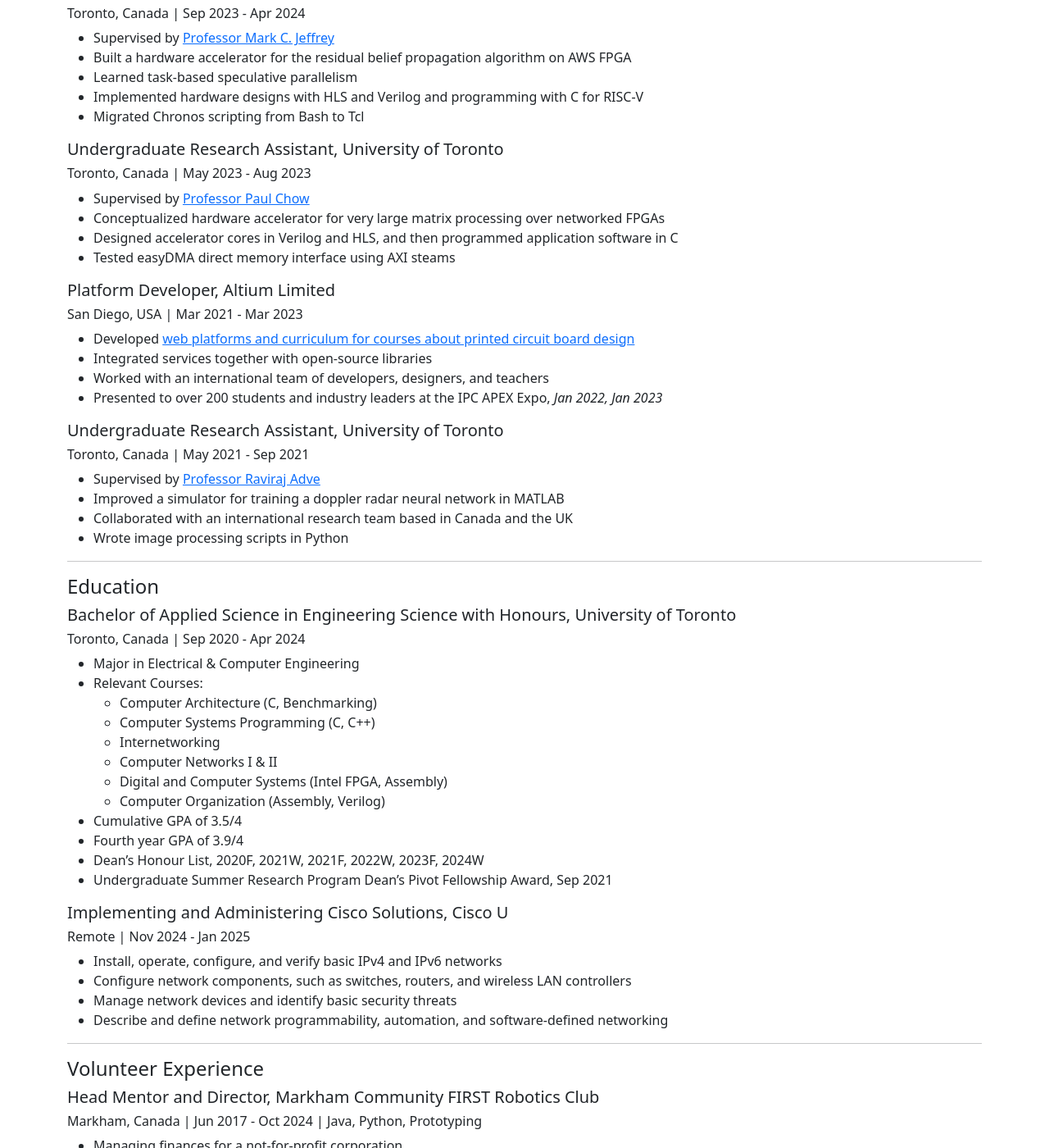
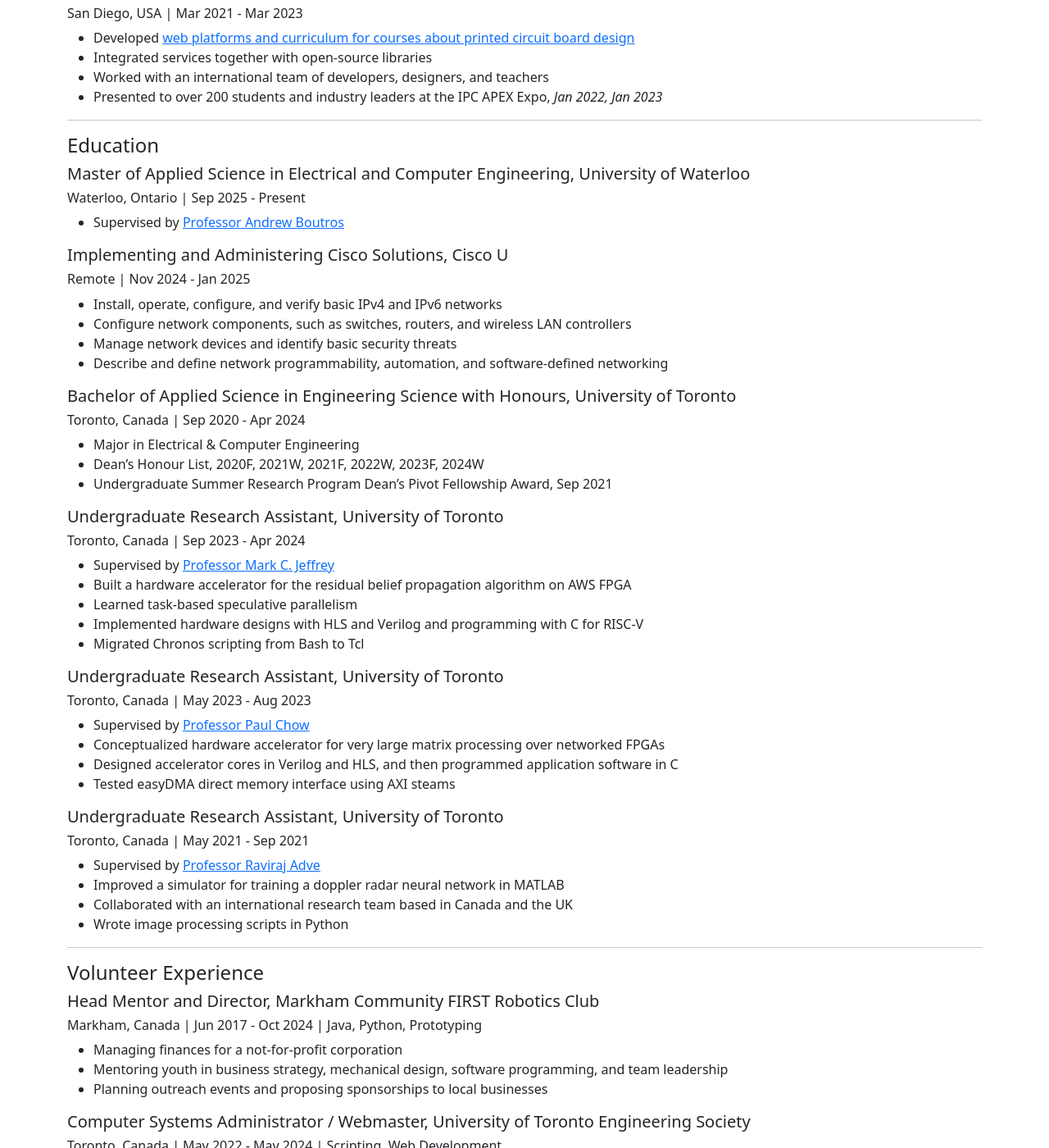
Before and after one commit to balaji-venkatesh/balaji-venkatesh.github.io, a Jekyll site: the page built from resume.md, in a window 1280 px wide and 1400 px high, scrolled down 437 px. Shown: the whole window at 82% size. Built offline with Jekyll 4.4.1, drawn with Linux system fonts in a browser that asks for light colours; some of the changed lines change nothing that is shown; some of the changed text lies outside the part shown.

Commit message:
Add MASc and move RAs to education

```diff
--- a/resume.md
+++ b/resume.md
@@ -18,6 +18,34 @@
 - Architected a modern, portable, and functional tech stack
 - Delivered a system to collect data for a demand-response program
 
+##### Platform Developer, Altium Limited
+###### San Diego, USA | Mar 2021 - Mar 2023
+- Developed [web platforms and curriculum for courses about printed circuit board design](https://education.altium.com/)
+- Integrated services together with open-source libraries
+- Worked with an international team of developers, designers, and teachers
+- Presented to over 200 students and industry leaders at the IPC APEX Expo, *Jan 2022, Jan 2023*
+
+---
+
+#### Education
+
+##### Master of Applied Science in Electrical and Computer Engineering, University of Waterloo
+###### Waterloo, Ontario | Sep 2025 - Present
+- Supervised by [Professor Andrew Boutros](https://andrewboutros.github.io/)
+
+##### Implementing and Administering Cisco Solutions, Cisco U
+###### Remote | Nov 2024 - Jan 2025
+- Install, operate, configure, and verify basic IPv4 and IPv6 networks
+- Configure network components, such as switches, routers, and wireless LAN controllers
+- Manage network devices and identify basic security threats
+- Describe and define network programmability, automation, and software-defined networking
+
+##### Bachelor of Applied Science in Engineering Science with Honours, University of Toronto
+###### Toronto, Canada | Sep 2020 - Apr 2024
+- Major in Electrical & Computer Engineering
+- Dean’s Honour List, 2020F, 2021W, 2021F, 2022W, 2023F, 2024W
+- Undergraduate Summer Research Program Dean’s Pivot Fellowship Award, Sep 2021
+
 ##### Undergraduate Research Assistant, University of Toronto
 ###### Toronto, Canada | Sep 2023 - Apr 2024
 - Supervised by [Professor Mark C. Jeffrey](https://www.eecg.utoronto.ca/~mcj/)
@@ -33,45 +61,12 @@
 - Designed accelerator cores in Verilog and HLS, and then programmed application software in C
 - Tested easyDMA direct memory interface using AXI steams
 
-##### Platform Developer, Altium Limited
-###### San Diego, USA | Mar 2021 - Mar 2023
-- Developed [web platforms and curriculum for courses about printed circuit board design](https://education.altium.com/)
-- Integrated services together with open-source libraries
-- Worked with an international team of developers, designers, and teachers
-- Presented to over 200 students and industry leaders at the IPC APEX Expo, *Jan 2022, Jan 2023*
-
 ##### Undergraduate Research Assistant, University of Toronto
 ###### Toronto, Canada | May 2021 - Sep 2021
 - Supervised by [Professor Raviraj Adve](https://www.comm.utoronto.ca/~rsadve/)
 - Improved a simulator for training a doppler radar neural network in MATLAB
 - Collaborated with an international research team based in Canada and the UK
 - Wrote image processing scripts in Python
-
----
-
-#### Education
-
-##### Bachelor of Applied Science in Engineering Science with Honours, University of Toronto
-###### Toronto, Canada | Sep 2020 - Apr 2024
-- Major in Electrical & Computer Engineering
-- Relevant Courses:
-  - Computer Architecture (C, Benchmarking)
-  - Computer Systems Programming  (C, C++)
-  - Internetworking
-  - Computer Networks I & II
-  - Digital and Computer Systems (Intel FPGA, Assembly)
-  - Computer Organization (Assembly, Verilog)
-- Cumulative GPA of 3.5/4
-- Fourth year GPA of 3.9/4
-- Dean’s Honour List, 2020F, 2021W, 2021F, 2022W, 2023F, 2024W
-- Undergraduate Summer Research Program Dean’s Pivot Fellowship Award, Sep 2021
-
-##### Implementing and Administering Cisco Solutions, Cisco U
-###### Remote | Nov 2024 - Jan 2025
-- Install, operate, configure, and verify basic IPv4 and IPv6 networks
-- Configure network components, such as switches, routers, and wireless LAN controllers
-- Manage network devices and identify basic security threats
-- Describe and define network programmability, automation, and software-defined networking
 
 ---
 
```
